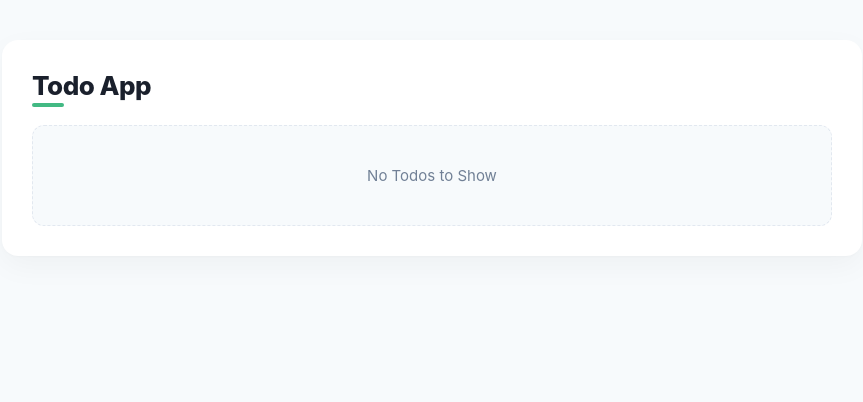
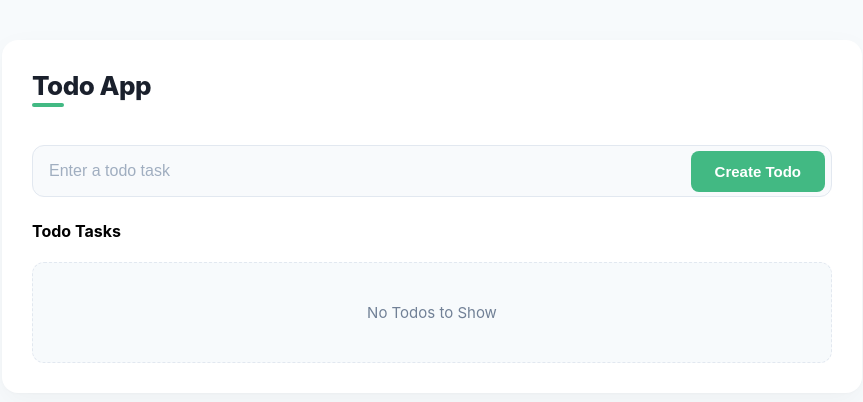
Before and after one commit to alvin-manu/todoList-Vue, a Vue app: page /#/dashboard in a window 1280 px wide. Shown: the top 402 px of the page, without its empty margins (208-1071 px from the left). Built offline with nearby package versions, Linux system fonts and the light colour scheme; no server answers; sample sign-in values are in the browser's storage.

Commit message:
added actions for creating a new to-do task

```diff
--- a/src/View/DashboardView.vue
+++ b/src/View/DashboardView.vue
@@ -1,6 +1,12 @@
 <template>
   <div class="too-App">
     <h3>Todo App</h3>
+    <br />
+    <div class="input-group">
+      <input type="text" v-model="todoTask" placeholder="Enter a todo task" />
+      <button @click="createTodo">Create Todo</button>
+    </div>
+    <h4>Todo Tasks</h4>
     <template v-if="todoList.length > 0">
       <TodoList :todos="todoList" @toggle="changeCompletion" />
     </template>
@@ -21,15 +27,31 @@ export default {
     ...mapState(["todoList"]),
   },
   data() {
-    return {};
+    return {
+      todoTask: null,
+    };
   },
   mounted() {
     this.handlefetchtodos();
   },
   methods: {
-    ...mapActions(["handlefetchtodos", "toggleTodoStatus"]),
+    ...mapActions(["handlefetchtodos", "toggleTodoStatus", "addTodo"]),
     changeCompletion(id) {
       this.toggleTodoStatus(id);
+    },
+    createTodo() {
+      if (!this.todoTask) {
+        alert("Enter a task");
+        return;
+      }
+      const date = Date.now();
+      console.log(date);
+      const data = {
+        id: date,
+        todo: this.todoTask,
+        completed: false,
+      };
+      this.addTodo(data);
     },
   },
 };
@@ -79,4 +101,69 @@ p {
   border-radius: 12px;
   margin: 0;
 }
+
+.input-group {
+  display: flex;
+  align-items: center;
+  background-color: #f8fafc; /* Soft off-white canvas backdrop */
+  border: 1.5px solid #e2e8f0;
+  border-radius: 12px;
+  padding: 4px 6px 4px 16px; /* Strategic padding to isolate elements */
+  margin-top: 20px;
+  margin-bottom: 24px;
+  transition: all 0.25s ease-in-out;
+}
+
+/* 2. Interactive States for the Unified Container Box */
+.input-group:hover {
+  border-color: #cbd5e0;
+}
+
+/* Focus Ring moves dynamically down to the entire input group frame */
+.input-group:focus-within {
+  background-color: #ffffff;
+  border-color: #42b983; /* Vue emerald accent green color */
+  box-shadow: 0 0 0 4px rgba(66, 185, 131, 0.12);
+}
+
+/* 3. Streamlined Clean Input Tag Elements */
+.input-group input[type="text"] {
+  flex: 1; /* Instructs the text field to claim all empty remaining width */
+  border: none;
+  background: transparent;
+  padding: 12px 0;
+  font-size: 16px;
+  font-weight: 500;
+  color: #2d3748;
+  outline: none;
+}
+
+.input-group input[type="text"]::placeholder {
+  color: #a0aec0;
+  font-weight: 400;
+}
+
+/* 4. The Integrated Create Action Button Layout */
+.input-group button {
+  background-color: #42b983;
+  color: #ffffff;
+  border: none;
+  padding: 12px 24px;
+  font-size: 15px;
+  font-weight: 700;
+  border-radius: 8px; /* Slightly tighter curves to fit nested inner rows neatly */
+  cursor: pointer;
+  white-space: nowrap; /* Prevents the text string from wrapping on small screens */
+  transition: all 0.2s ease;
+}
+
+.input-group button:hover {
+  background-color: #38a169;
+}
+
+/* Tactile Click Press Animation Feedback */
+.input-group button:active {
+  background-color: #2f855a;
+  transform: scale(0.96);
+}
 </style>
--- a/src/store.js
+++ b/src/store.js
@@ -48,6 +48,9 @@ export default new Vuex.Store({
         },
         toggleTodoStatus(context, id) {
             context.commit('TOGGLE_TODO', id);
+        },
+        addTodo(context, data) {
+            context.commit('CREATE_TODO', data);
         }
     },
     mutations: {
@@ -63,6 +66,9 @@ export default new Vuex.Store({
             if (targetTodo) {
                 targetTodo.completed = !targetTodo.completed;
             }
+        },
+        CREATE_TODO(state, payload) {
+            state.todoList.push(payload)
         }
 
     },
```
